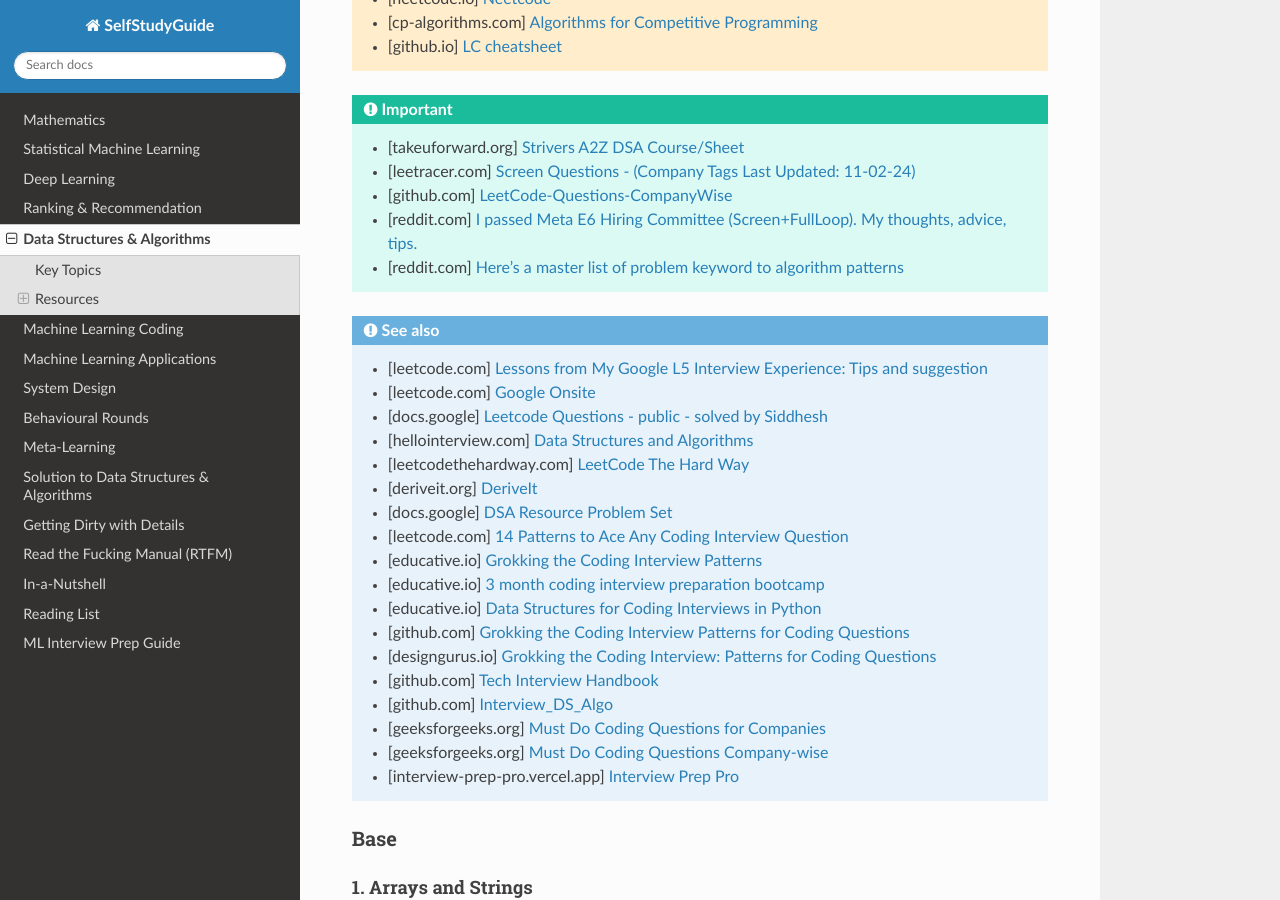
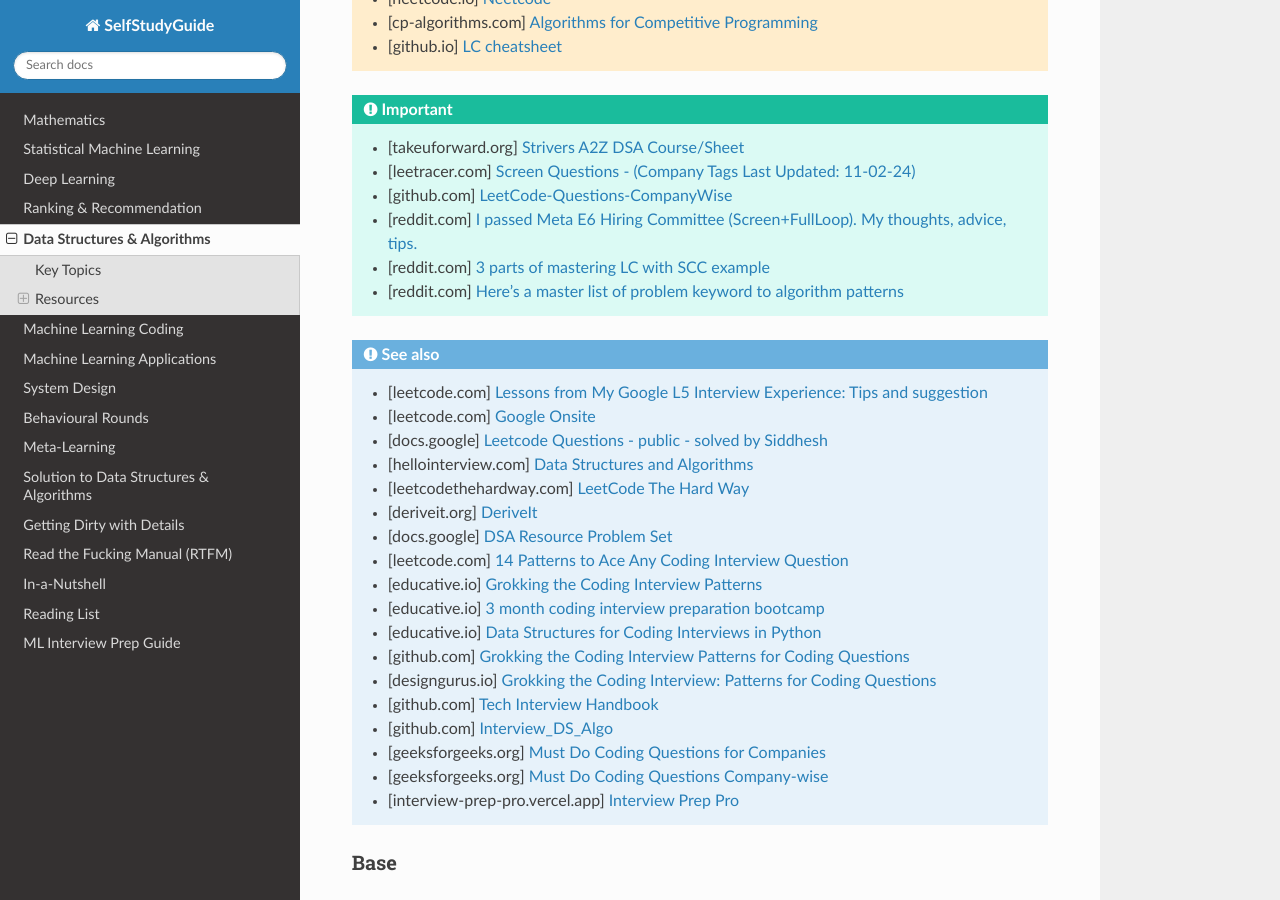
Before and after one commit to uselesstechjunks/leetcode, a Sphinx documentation site: the page built from docs/source/dsalgo.rst, in a window 1280 px wide and 900 px high, scrolled down 547 px. Built offline with Sphinx 7.4.7 and the Read the Docs theme 3.1.0, drawn with Linux system fonts in a browser that asks for light colours.

Commit message:
Update dsalgo.rst

```diff
--- a/docs/source/dsalgo.rst
+++ b/docs/source/dsalgo.rst
@@ -27,6 +27,7 @@ Resources
 	* [leetracer.com] `Screen Questions - (Company Tags Last Updated: 11-02-24) <https://leetracer.com/screener>`_
 	* [github.com] `LeetCode-Questions-CompanyWise <https://github.com/krishnadey30/LeetCode-Questions-CompanyWise/blob/master/google_6months.csv>`_
 	* [reddit.com] `I passed Meta E6 Hiring Committee (Screen+FullLoop). My thoughts, advice, tips. <https://www.reddit.com/r/leetcode/comments/1c7fs3o/i_passed_meta_e6_hiring_committee_screenfullloop/?share_id=jeNswSOERGx8GXDy02DBq&utm_name=androidcss>`_
+	* [reddit.com] `3 parts of mastering LC with SCC example <https://www.reddit.com/r/leetcode/comments/1hye4hy/comment/m6pucmj/?utm_source=share&utm_medium=web3x&utm_name=web3xcss&utm_term=1&utm_content=share_button>`_
 	* [reddit.com] `Here's a master list of problem keyword to algorithm patterns <https://www.reddit.com/r/leetcode/comments/1f9bejz/heres_a_master_list_of_problem_keyword_to/?share_id=_p0H75FfOq1zSO0yBWj8v&utm_name=androidcss>`_
 
 .. seealso::
```
